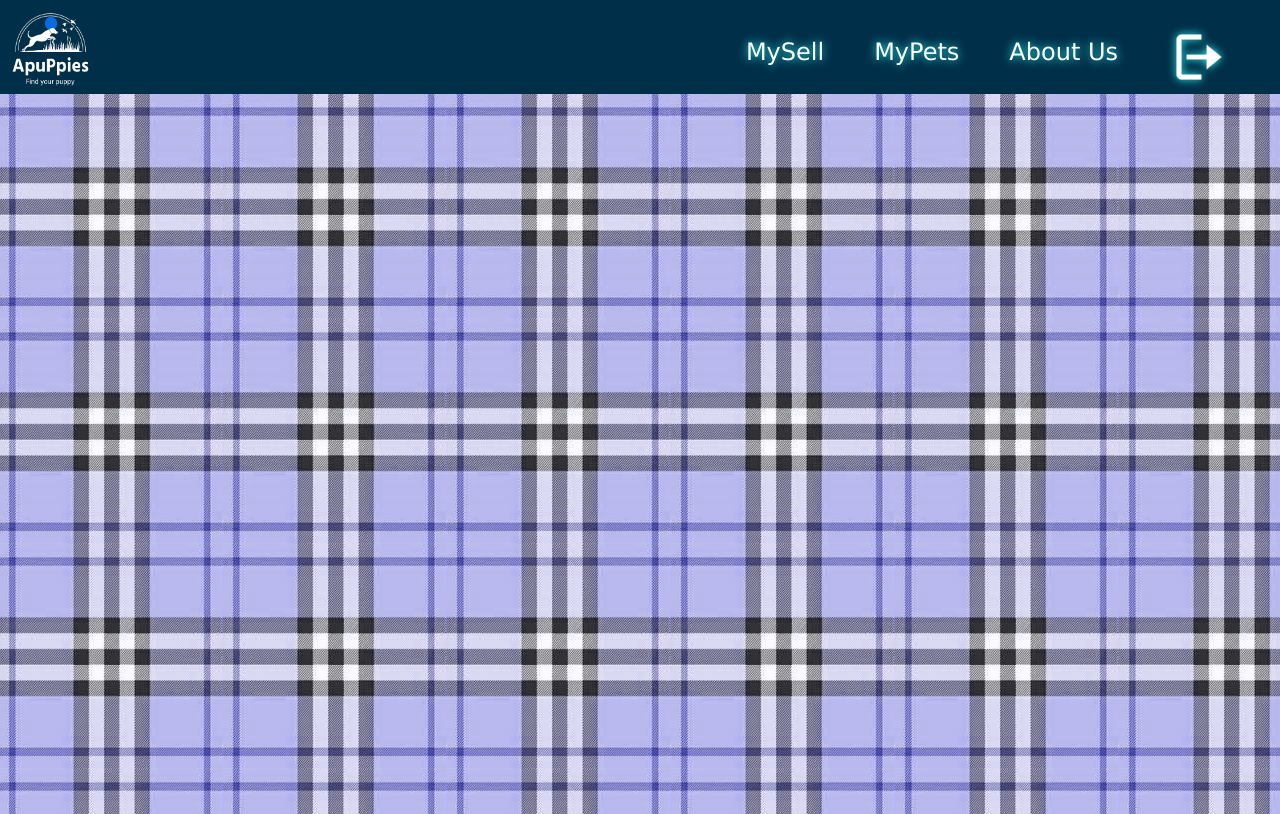
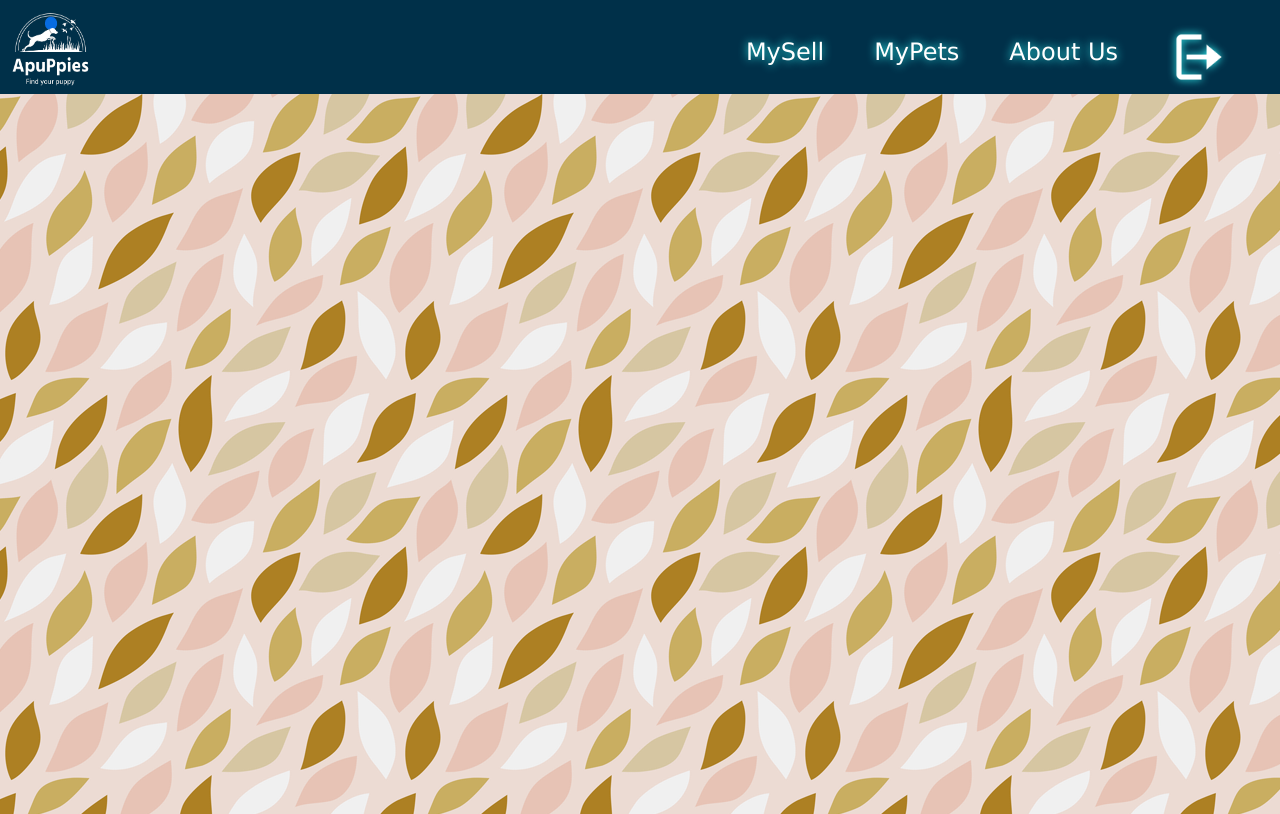
Before and after one commit to cleophass/petshop, a PHP site: page /mypets.php in a window 1280 px wide. Run offline with PHP 8.4, Linux system fonts and the light colour scheme; the visitor is signed in with stand-in values (Sample User, id 1); data that the repository does not hold is empty.

Commit message:
trop beau et pourtant je suis bel et bien hétéro

```diff
--- a/mypets.php
+++ b/mypets.php
@@ -21,7 +21,7 @@ ini_set('display_errors', '1');
         header('Location: login.php');
     }
     ?>
-    <div class="container">
+    <div class="container plus">
         <?php
         $sql = "SELECT * from pets where owner like \"" . $_SESSION['mail'] . "\"";
         $result = mysqli_query($connexion, $sql);
--- a/styles/cards.css
+++ b/styles/cards.css
@@ -17,6 +17,14 @@
 	min-height: 90vh;
 	margin: -10px;
 }
+
+.plus{
+	background-image: url("../assets/motif4.png");
+	/* overflow x hidden */
+
+	}
+
+
 
 .cards {
 	width: 100%;
```
Also changed, not shown: styles/wallet.css (+9 -0 lines), assets/motif2.png (added), assets/motif4.png (added), assets/pattern.png.
